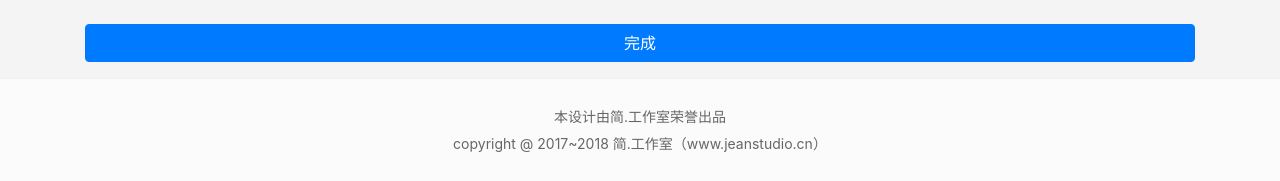
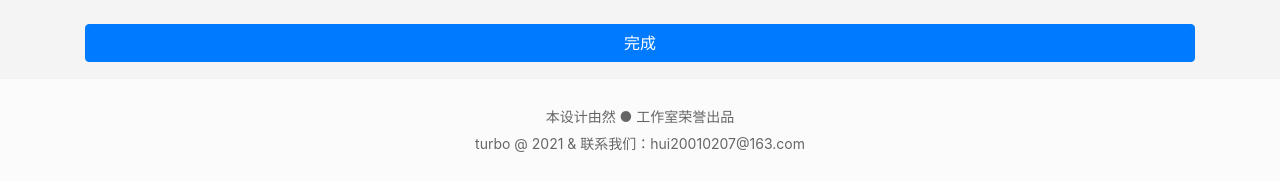
Before and after one commit to hqhturbo/shiweite_turbo, a Django app: template shiweite/templates/writeblog.html in a window 1280 px wide. Shown: the part 814-995 px from the top of the page. Run offline with Django 3.2, Linux system fonts and the light colour scheme; the template is opened without the code that fills it, so the values that code supplies are empty; some libraries are stand-ins or nearby versions.

Commit message:
修改HTML

```diff
--- a/shiweite/templates/forget_password.html
+++ b/shiweite/templates/forget_password.html
@@ -83,8 +83,8 @@
     </div>
     <div class="container-fluid cl-footer">
         <div class="container">
-            <p class="cl-copyright">本设计由简.工作室荣誉出品</p>
-            <p class="cl-copyright">copyright @ 2017~2018 简.工作室（www.jeanstudio.cn）</p>
+            <p class="cl-copyright">本设计由然 ● 工作室荣誉出品</p>
+            <p class="cl-copyright">turbo @ 2021 & 联系我们：hui20010207@163.com </p>
         </div>
     </div>
 </div>
--- a/shiweite/templates/login.html
+++ b/shiweite/templates/login.html
@@ -76,7 +76,7 @@
     <div class="container-fluid cl-footer">
         <div class="container">
             <p class="cl-copyright">本设计由然 ● 工作室荣誉出品</p>
-            <p class="cl-copyright">turbo @ 2017~2018 然 ● 工作室</p>
+            <p class="cl-copyright">turbo @ 2021 & 联系我们：hui20010207@163.com </p>
         </div>
     </div>
 </div>
--- a/shiweite/templates/register.html
+++ b/shiweite/templates/register.html
@@ -103,7 +103,7 @@
     <div class="container-fluid cl-footer">
         <div class="container">
             <p class="cl-copyright">本设计由然 ● 工作室荣誉出品</p>
-            <p class="cl-copyright">turbo @ 2017~2018 然 ● 工作室</p>
+            <p class="cl-copyright">turbo @ 2021 & 联系我们：hui20010207@163.com </p>
         </div>
     </div>
 </div>
--- a/shiweite/templates/usercenter.html
+++ b/shiweite/templates/usercenter.html
@@ -75,8 +75,8 @@
 
 <div class="container-fluid cl-footer">
     <div class="container">
-        <p class="cl-copyright">本设计由简.工作室荣誉出品</p>
-        <p class="cl-copyright">copyright @ 2017~2018 简.工作室（www.jeanstudio.cn）</p>
+        <p class="cl-copyright">本设计由然 ● 工作室荣誉出品</p>
+        <p class="cl-copyright">turbo @ 2021 & 联系我们：hui20010207@163.com </p>
     </div>
 </div>
 </body>
--- a/shiweite/templates/writeblog.html
+++ b/shiweite/templates/writeblog.html
@@ -92,8 +92,8 @@
 </div>
 <div class="container-fluid cl-footer">
     <div class="container">
-        <p class="cl-copyright">本设计由简.工作室荣誉出品</p>
-        <p class="cl-copyright">copyright @ 2017~2018 简.工作室（www.jeanstudio.cn）</p>
+        <p class="cl-copyright">本设计由然 ● 工作室荣誉出品</p>
+        <p class="cl-copyright">turbo @ 2021 & 联系我们：hui20010207@163.com </p>
     </div>
 </div>
 
```
Also changed, not shown: shiweite/templates/base.html (+6 -6 lines).
